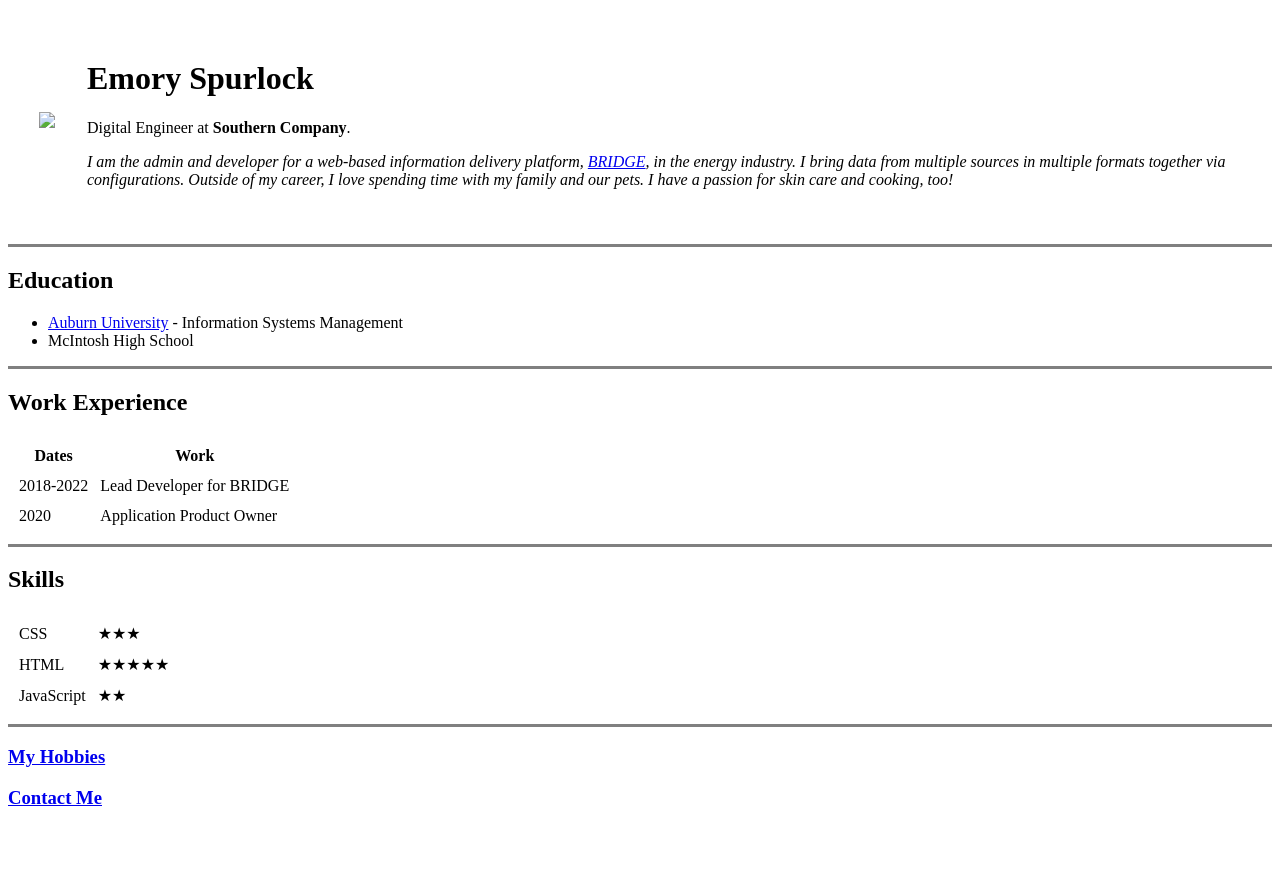
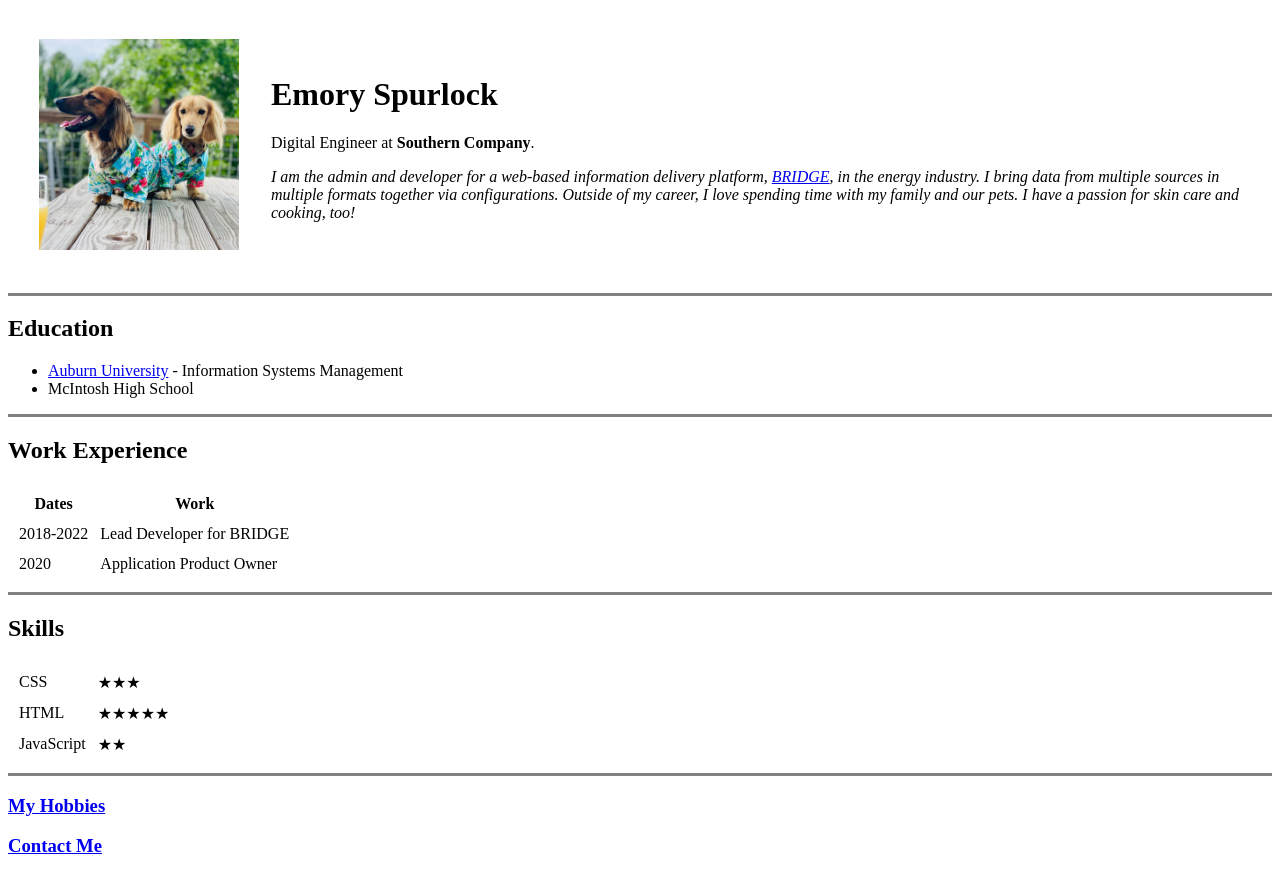
Before and after one commit to emkatespurlock/cv, a plain HTML site: page index.html in a window 1280 px wide. Before the commit the page ends 827 px from the top, so only its background shows below. Drawn offline with Linux system fonts and the light colour scheme.

Commit message:
Removed the "images" folder from the root

```diff
--- a/index.html
+++ b/index.html
@@ -7,7 +7,7 @@
 <body>
   <table cellspacing="30">
     <tr>
-      <td><img src="Images/MyDogs.jpg" alt"Emory's Dogs" width="200"/></td>
+      <td><img src="MyDogs.jpg" alt"Emory's Dogs" width="200"/></td>
       <td><h1>Emory Spurlock</h1>
         <p>Digital Engineer at <strong>Southern Company</strong>.</p>
         <p><em>I am the admin and developer for a web-based information delivery platform, <a href="https://launchbridge.southernco.com/Account/Logon?ReturnUrl=%2Fhome">BRIDGE</a>, in the energy industry. I bring data from multiple sources in multiple formats together via configurations. Outside of my career, I love spending time with my family and our pets. I have a passion for skin care and cooking, too!</em></p>
```
